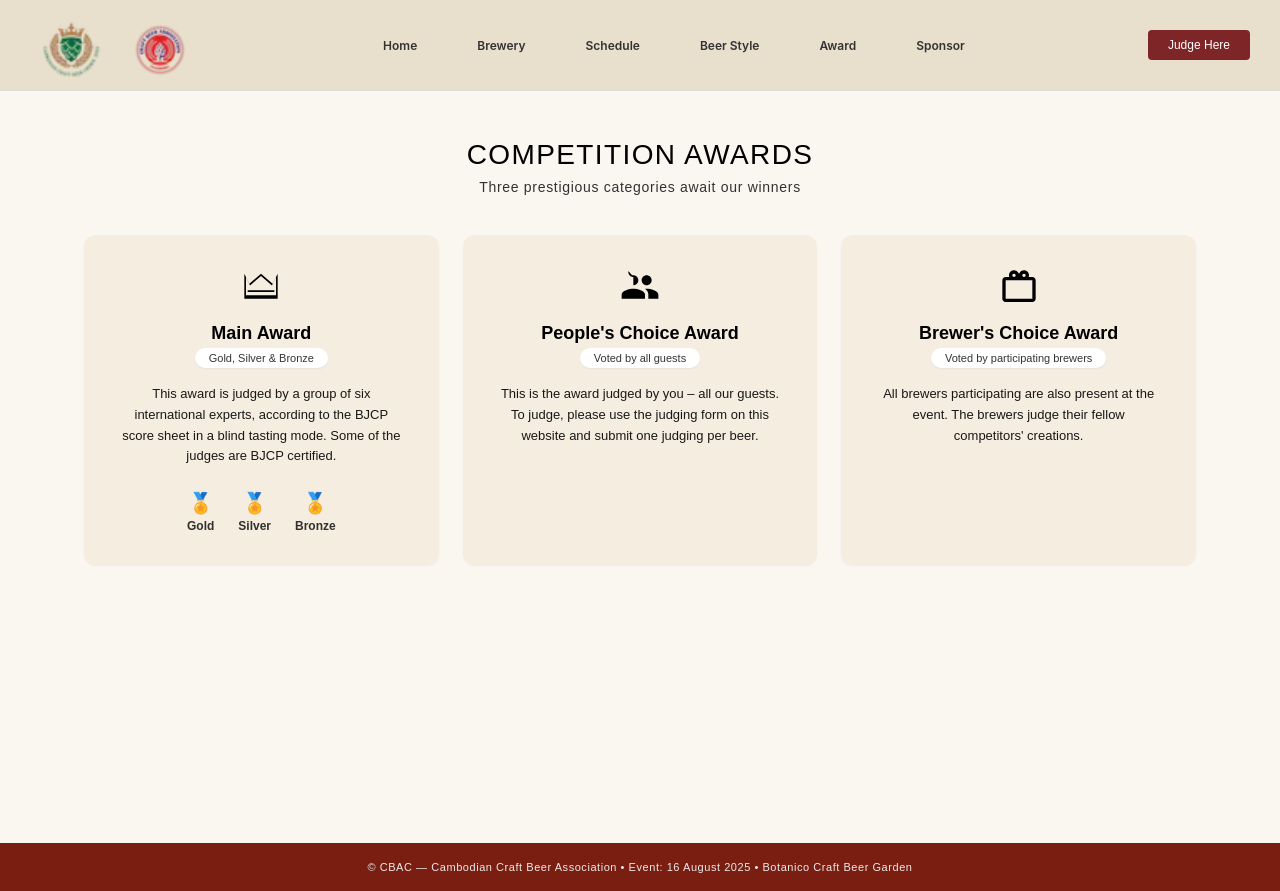
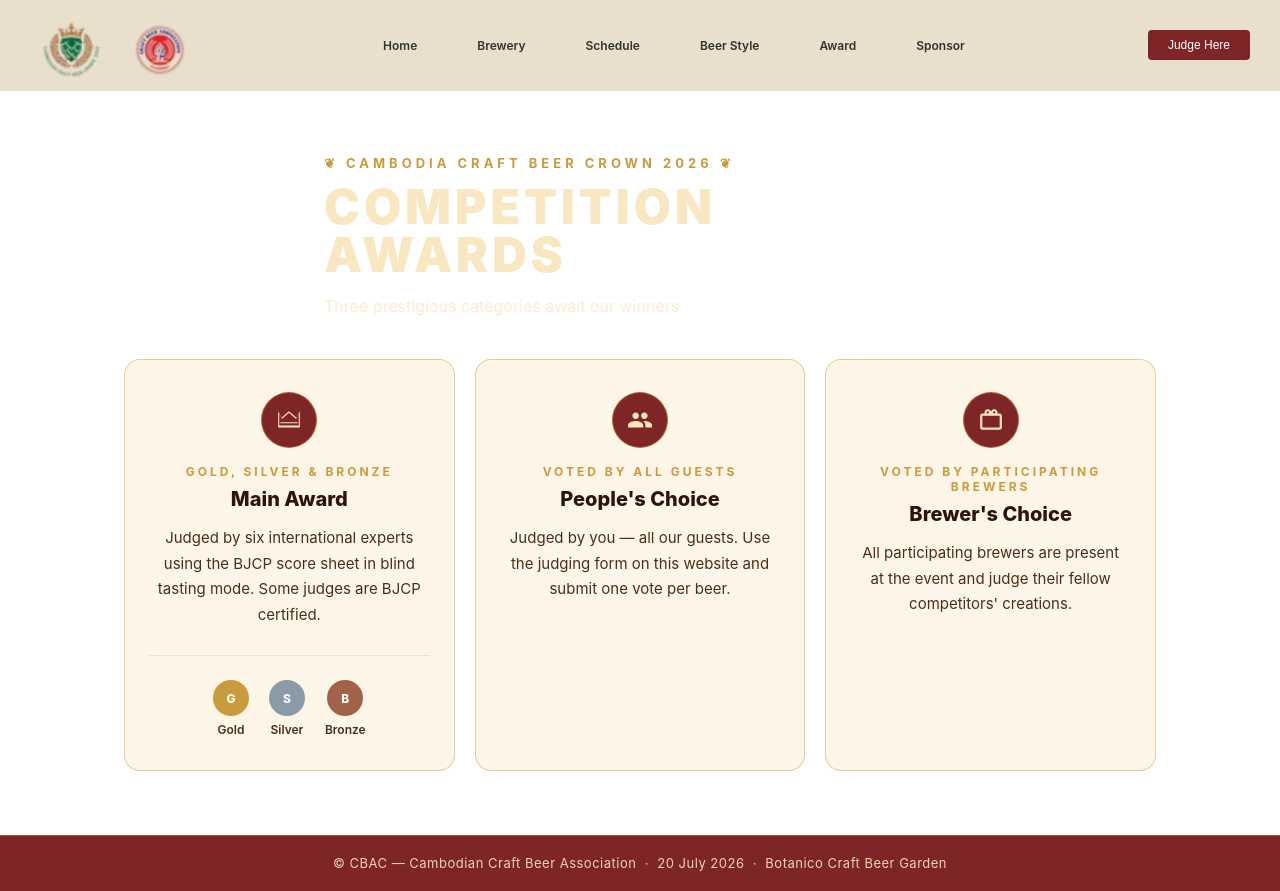
Before and after one commit to dariyatum/cambodian-craft-beer-2026, a Nuxt app: page /award in a window 1280 px wide. Built offline with nearby package versions, Linux system fonts and the light colour scheme.

Commit message:
fix style to be clean and fit

```diff
--- a/app/components/Header.vue
+++ b/app/components/Header.vue
@@ -1,3 +1,4 @@
+<!-- Va -->
 <template>
   <header class="header">
     <div class="header-container">
--- a/app/pages/award.vue
+++ b/app/pages/award.vue
@@ -1,264 +1,262 @@
 <template>
   <Header />
-  <div class="competition-wrapper">
-    <div class="main-content">
 
-      <!-- Section Header -->
-      <div class="section-title-block">
-        <h1 class="main-title">
-          Competition Awards
-        </h1>
-        <p class="subtitle">
-          Three prestigious categories await our winners
-        </p>
+  <div class="award-page">
+    <div class="award-page__hero">
+      <p class="award-page__eyebrow">❦ Cambodia Craft Beer Crown 2026 ❦</p>
+      <h1 class="award-page__title">Competition Awards</h1>
+      <p class="award-page__subtitle">Three prestigious categories await our winners</p>
     </div>
 
-      <!-- Grid Container -->
     <div class="awards-grid">
 
-        <!-- Main Award Card -->
+      <!-- Main Award -->
       <div class="award-card">
-          <div class="icon-container">
-            <svg class="award-svg" fill="currentColor" viewBox="0 0 24 24">
+        <div class="award-card__icon">
+          <svg fill="currentColor" viewBox="0 0 24 24">
             <path d="M2 4l3 6 7-6 7 6 3-6v15H2V4zm1 2.22V17h18V6.22l-2.42 4.84-6.58-5.64-6.58 5.64L3 6.22zM4 14h16v1H4v-1z"/>
           </svg>
         </div>
-
-          <h2 class="card-title">Main Award</h2>
-          <span class="badge">
-            Gold, Silver & Bronze
-          </span>
-          <p class="card-description description-fixed-width">
-            This award is judged by a group of six international experts, according to the BJCP score sheet in a blind tasting mode. Some of the judges are BJCP certified.
+        <p class="award-card__eyebrow">Gold, Silver & Bronze</p>
+        <h2 class="award-card__title">Main Award</h2>
+        <p class="award-card__description">
+          Judged by six international experts using the BJCP score sheet in blind tasting mode. Some judges are BJCP certified.
         </p>
-
-          <div class="medal-tier-box">
+        <div class="medal-row">
           <div class="medal-item">
-              <span class="emoji">🏅</span>
+            <span class="medal medal--gold">G</span>
             <span class="medal-label">Gold</span>
           </div>
           <div class="medal-item">
-              <span class="emoji">🏅</span>
+            <span class="medal medal--silver">S</span>
             <span class="medal-label">Silver</span>
           </div>
           <div class="medal-item">
-              <span class="emoji">🏅</span>
+            <span class="medal medal--bronze">B</span>
             <span class="medal-label">Bronze</span>
           </div>
         </div>
       </div>
 
-        <!-- People's Choice Card -->
+      <!-- People's Choice -->
       <div class="award-card">
-          <div class="icon-container">
-            <svg class="award-svg" fill="currentColor" viewBox="0 0 24 24">
-              <path d="M16 11c1.66 0 2.99-1.34 2.99-3S17.66 5 16 5s-3 1.34-3 3 1.34 3 3 3zm-8 0c1.66 0 2.99-1.34 2.99-3S9.66 5 8 5 5 1.34 5 3s1.34 3 3 3zm0 2c-2.33 0-7 1.17-7 3.5V19h14v-2.5c0-2.33-4.67-3.5-7-3.5zm8 0c-.29 0-.62.02-.97.05 1.16.84 1.97 2 1.97 3.45V19h6v-2.5c0-2.33-4.67-3.5-7-3.5z"/>
+        <div class="award-card__icon">
+          <svg fill="currentColor" viewBox="0 0 24 24">
+            <path d="M16 11c1.66 0 2.99-1.34 2.99-3S17.66 5 16 5s-3 1.34-3 3 1.34 3 3 3zm-8 0c1.66 0 2.99-1.34 2.99-3S9.66 5 8 5 5 6.34 5 8s1.34 3 3 3zm0 2c-2.33 0-7 1.17-7 3.5V19h14v-2.5c0-2.33-4.67-3.5-7-3.5zm8 0c-.29 0-.62.02-.97.05 1.16.84 1.97 2 1.97 3.45V19h6v-2.5c0-2.33-4.67-3.5-7-3.5z"/>
           </svg>
         </div>
-
-          <h2 class="card-title">People's Choice Award</h2>
-          <span class="badge">
-            Voted by all guests
-          </span>
-          <p class="card-description description-fixed-width">
-            This is the award judged by you – all our guests. To judge, please use the judging form on this website and submit one judging per beer.
+        <p class="award-card__eyebrow">Voted by all guests</p>
+        <h2 class="award-card__title">People's Choice</h2>
+        <p class="award-card__description">
+          Judged by you — all our guests. Use the judging form on this website and submit one vote per beer.
         </p>
-
-          <div class="medal-tier-box layout-spacer"></div>
       </div>
 
-        <!-- Brewer's Choice Card -->
+      <!-- Brewer's Choice -->
       <div class="award-card">
-          <div class="icon-container">
-            <svg class="award-svg" fill="currentColor" viewBox="0 0 24 24">
+        <div class="award-card__icon">
+          <svg fill="currentColor" viewBox="0 0 24 24">
             <path d="M20 6h-2.18c.11-.31.18-.65.18-1 0-1.66-1.34-3-3-3-1.05 0-1.96.54-2.5 1.35l-.5.65-.5-.65C10.96 2.54 10.05 2 9 2 7.34 2 6 3.34 6 5c0 .35.07.69.18 1H4c-1.11 0-1.99.89-1.99 2L2 19c0 1.11.89 2 2 2h16c1.11 0 2-.89 2-2V8c0-1.11-.89-2-2-2zm-5-2c.55 0 1 .45 1 1s-.45 1-1 1-1-.45-1-1 .45-1 1-1zM9 4c.55 0 1 .45 1 1s-.45 1-1 1-1-.45-1-1 .45-1 1-1zm11 15H4V8h16v11z"/>
           </svg>
         </div>
-
-          <h2 class="card-title">Brewer's Choice Award</h2>
-          <span class="badge">
-            Voted by participating brewers
-          </span>
-          <p class="card-description description-fixed-width">
-            All brewers participating are also present at the event. The brewers judge their fellow competitors' creations.
+        <p class="award-card__eyebrow">Voted by participating brewers</p>
+        <h2 class="award-card__title">Brewer's Choice</h2>
+        <p class="award-card__description">
+          All participating brewers are present at the event and judge their fellow competitors' creations.
         </p>
-
-          <div class="medal-tier-box layout-spacer"></div>
       </div>
 
     </div>
-    </div>
 
     <footer class="footer">
-      © CBAC — Cambodian Craft Beer Association • Event: 16 August 2025 • Botanico Craft Beer Garden
+      © CBAC — Cambodian Craft Beer Association &nbsp;·&nbsp; 20 July 2026 &nbsp;·&nbsp; Botanico Craft Beer Garden
     </footer>
   </div>
 </template>
 
 <style scoped>
-.competition-wrapper {
-  background-color: #FAF6F0;
-  font-family: sans-serif;
+*, *::before, *::after {
+  box-sizing: border-box;
+  margin: 0;
+  padding: 0;
+}
+
+.award-page {
+  font-family: 'Inter', sans-serif;
+  font-size: 16px;
   -webkit-font-smoothing: antialiased;
-  -moz-osx-font-smoothing: grayscale;
-  color: #1A1A1A;
   min-height: 100vh;
   display: flex;
   flex-direction: column;
-  justify-content: space-between;
 }
 
-.main-content {
-  max-width: 1152px;
-  margin-left: auto;
-  margin-right: auto;
-  padding-left: 20px;
-  padding-right: 20px;
-  padding-top: 48px;
-  padding-bottom: 48px;
+/* ── Hero ── */
+.award-page__hero {
+  max-width: 680px;
+  margin: 0 auto;
+  padding: 64px 24px 40px;
+  text-align: left;
   width: 100%;
-  box-sizing: border-box;
 }
 
-.section-title-block {
-  text-align: center;
-  margin-bottom: 40px;
+.award-page__eyebrow {
+  font-size: 0.8125rem;
+  font-weight: 700;
+  letter-spacing: 4px;
+  text-transform: uppercase;
+  color: #c89b3c;
+  margin-bottom: 12px;
 }
 
-.main-title {
-  font-size: 28px;
-  font-weight: 400;
-  letter-spacing: 0.05em;
+.award-page__title {
+  font-size: clamp(2rem, 5vw, 3rem);
+  font-weight: 900;
+  color: #f8e7c1;
   text-transform: uppercase;
-  color: #000000;
-  margin-bottom: 8px;
-  margin-top: 0;
+  letter-spacing: 4px;
+  line-height: 1;
+  margin-bottom: 14px;
 }
 
-.subtitle {
-  font-size: 14px;
-  font-weight: 500;
-  letter-spacing: 0.05em;
-  color: rgba(0, 0, 0, 0.8);
-  margin: 0;
+.award-page__subtitle {
+  font-size: 1rem;
+  color: rgba(248, 231, 193, 0.75);
+  line-height: 1.65;
 }
 
+/* ── Grid ── */
 .awards-grid {
   display: grid;
-  grid-template-columns: repeat(1, minmax(0, 1fr));
-  gap: 24px;
-  margin-bottom: 48px;
+  grid-template-columns: repeat(auto-fill, minmax(280px, 1fr));
+  gap: 20px;
+  max-width: 1080px;
+  margin: 0 auto;
+  padding: 0 24px 64px;
+  width: 100%;
+  flex: 1;
 }
 
+/* ── Card ── */
 .award-card {
-  background-color: #F5EDE0;
-  border-radius: 12px;
-  padding: 32px 24px;
+  background: #fdf6e8;
+  border: 1px solid rgba(200, 155, 60, 0.45);
+  border-radius: 16px;
+  padding: 32px 24px 28px;
   display: flex;
   flex-direction: column;
   align-items: center;
   text-align: center;
-  box-shadow: 0 1px 2px 0 rgba(0, 0, 0, 0.05);
-  box-sizing: border-box;
+  transition: transform 0.2s ease, box-shadow 0.2s ease;
 }
 
-.icon-container {
-  margin-bottom: 12px;
-  color: #000000;
+.award-card:hover {
+  transform: translateY(-4px);
+  box-shadow: 0 10px 24px rgba(0, 0, 0, 0.14);
 }
 
-.award-svg {
-  width: 40px;
-  height: 40px;
+.award-card__icon {
+  width: 56px;
+  height: 56px;
+  background: #7e2527;
+  border: 1px solid rgba(215, 163, 50, 0.5);
+  border-radius: 50%;
+  display: flex;
+  align-items: center;
+  justify-content: center;
+  color: #f8e7c1;
+  margin-bottom: 16px;
+  flex-shrink: 0;
 }
 
-.card-title {
-  font-size: 18px;
-  font-weight: 600;
-  color: #000000;
-  margin-bottom: 4px;
-  margin-top: 0;
+.award-card__icon svg {
+  width: 26px;
+  height: 26px;
 }
 
-.badge {
-  display: inline-block;
-  background-color: #FFFFFF;
-  font-size: 11px;
-  font-weight: 500;
-  padding: 4px 14px;
-  border-radius: 9999px;
-  color: rgba(0, 0, 0, 0.8);
-  margin-bottom: 16px;
-  box-shadow: 0 1px 2px 0 rgba(0, 0, 0, 0.05);
+.award-card__eyebrow {
+  font-size: 0.75rem;
+  font-weight: 700;
+  letter-spacing: 3px;
+  text-transform: uppercase;
+  color: #c89b3c;
+  margin-bottom: 8px;
 }
 
-.card-description {
-  font-size: 13px;
-  line-height: 1.6;
-  color: rgba(0, 0, 0, 0.9);
-  margin: 0;
+.award-card__title {
+  font-size: 1.25rem;
+  font-weight: 800;
+  color: #2d1508;
+  margin-bottom: 14px;
+  line-height: 1.2;
 }
 
-.description-fixed-width {
-  max-width: 280px;
+.award-card__description {
+  font-size: 0.9375rem;
+  color: #4a2e1a;
+  line-height: 1.7;
+  max-width: 28ch;
 }
 
-.medal-tier-box {
-  margin-top: auto;
+/* ── Medals ── */
+.medal-row {
   display: flex;
   justify-content: center;
-  gap: 24px;
+  gap: 20px;
+  margin-top: 28px;
   padding-top: 24px;
+  border-top: 1px solid rgba(200, 155, 60, 0.25);
   width: 100%;
-}
-
-.layout-spacer {
-  height: 49px;
 }
 
 .medal-item {
   display: flex;
   flex-direction: column;
   align-items: center;
-  gap: 4px;
+  gap: 6px;
 }
 
-.emoji {
-  font-size: 20px;
+.medal {
+  width: 36px;
+  height: 36px;
+  border-radius: 50%;
+  display: flex;
+  align-items: center;
+  justify-content: center;
+  font-size: 0.75rem;
+  font-weight: 800;
+  color: white;
 }
 
+.medal--gold   { background: #c89b3c; }
+.medal--silver { background: #8a9ba8; }
+.medal--bronze { background: #a0634a; }
+
 .medal-label {
-  font-size: 12px;
+  font-size: 0.75rem;
   font-weight: 600;
-  color: rgba(0, 0, 0, 0.8);
+  color: #4a2e1a;
 }
 
+/* ── Footer ── */
 .footer {
-  background-color: #7A1E11;
-  color: #EAEAEA;
+  background: #7e2527;
+  color: rgba(248, 231, 193, 0.9);
+  border-top: 1px solid rgba(215, 163, 50, 0.4);
   text-align: center;
-  padding: 16px 20px;
-  font-size: 11px;
+  padding: 18px 24px;
+  font-size: 0.8125rem;
+  letter-spacing: 0.5px;
   line-height: 1.5;
-  letter-spacing: 0.05em;
-  width: 100%;
-  box-sizing: border-box;
 }
 
-
-@media (min-width: 768px) {
+/* ── Responsive ── */
+@media (max-width: 640px) {
+  .award-page__hero {
+    padding: 48px 16px 32px;
+  }
   .awards-grid {
-    grid-template-columns: repeat(3, minmax(0, 1fr));
-  }
-}
-
-
-@media (max-width: 767px) {
-  .layout-spacer {
-    display: none;
-  }
-  .main-title {
-    font-size: 24px;
+    grid-template-columns: 1fr;
+    padding: 0 16px 48px;
   }
 }
 </style>
```
Lines whose indentation alone changed are shown as unchanged.
